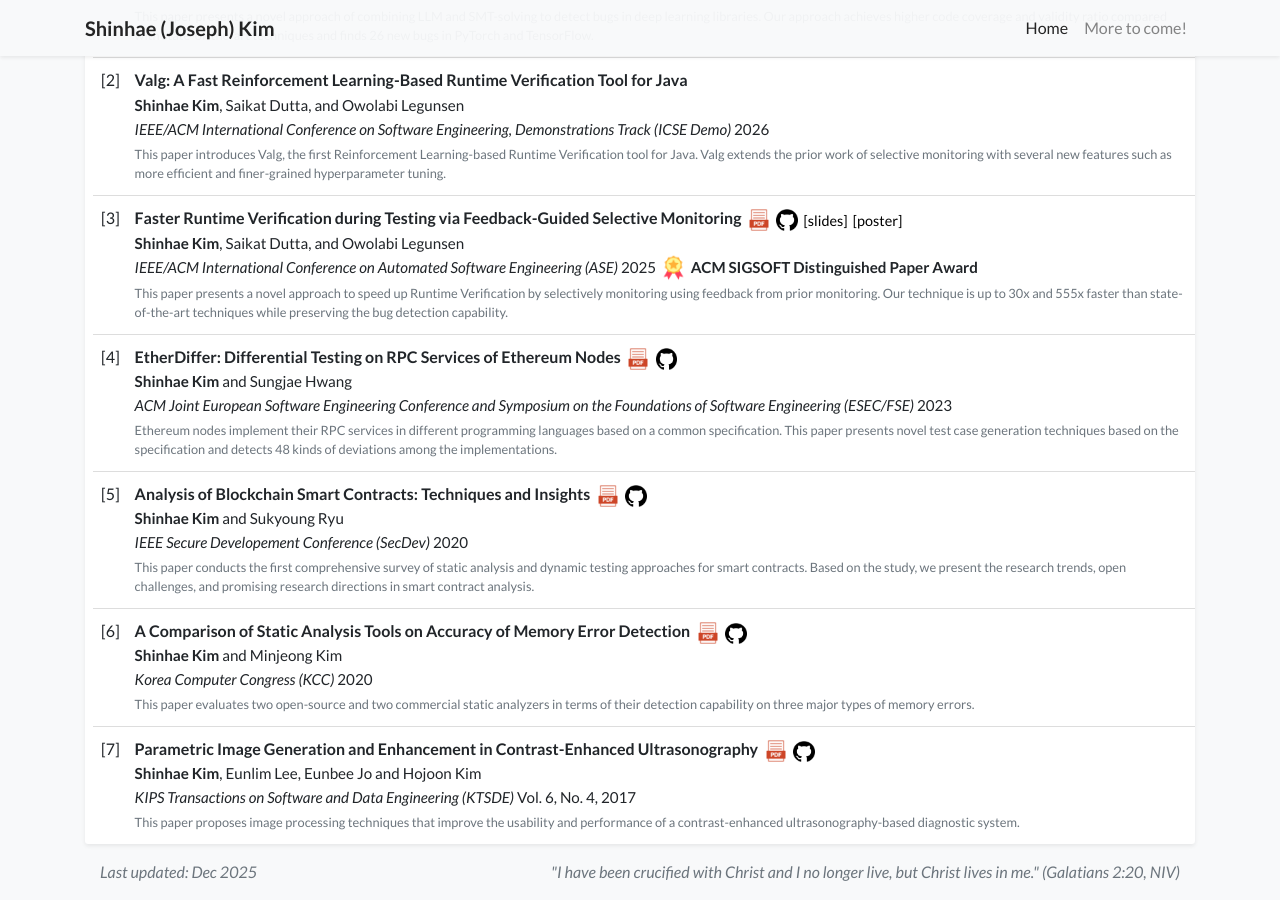
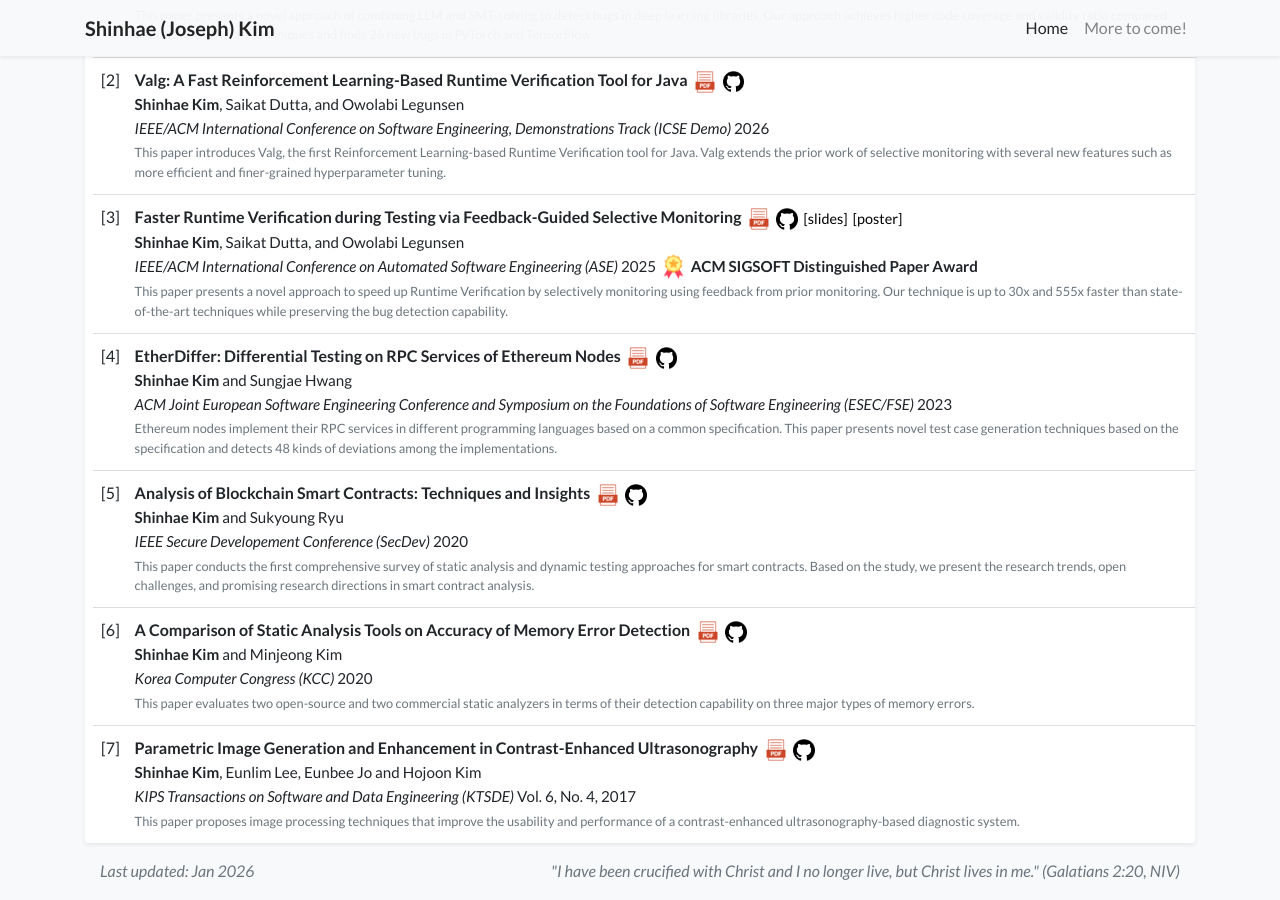
Before and after one commit to shinhae-kim/shinhae-kim.github.io, a Jekyll site: the page index.html, which Jekyll copies as it is, in a window 1280 px wide and 900 px high, scrolled down 1297 px. Built offline with Jekyll 4.4.1, drawn with Linux system fonts in a browser that asks for light colours; a style sheet for code colours, icons or effects is not loaded.

Commit message:
icse26 and demo papers

```diff
--- a/index.html
+++ b/index.html
@@ -305,13 +305,19 @@ document.querySelectorAll(".root-path-text").forEach(function(element){
 <div class="d-md-block ml-2" style="padding-top: 0.25rem;">
   <div class="col-12 p-2 pl-2">
     <h6 class="mt-0 mb-0" style="font-size: 1rem; font-weight: 600;">
-      <span style="display: inline-block; width: 2.1rem; font-weight: normal; height: 1.5rem; vertical-align: middle;">[1]</span>Testing Deep Learning Libraries via Neurosymbolic Constraint Learning
+      <span style="display: inline-block; width: 2.1rem; font-weight: normal;">[1]</span>Testing Deep Learning Libraries via Neurosymbolic Constraint Learning
+      <a href="/assets/pdf/icse26-paper.pdf" target="_blank" style="margin-left: 0.15rem;">
+        <img src="/assets/images/etc/pdf.png" alt="PDF" style="height: 1.5rem; vertical-align: middle;">
+      </a>
+      <a href="https://github.com/ncsu-swat/centaur" target="_blank" style="margin-left: 0.15rem;">
+        <img src="/assets/images/etc/github-logo.png" alt="GitHub" style="height: 1.35rem; vertical-align: middle;">
+      </a>
     </h6>
     <div style="padding-left: 2.1rem;">
-      <p class="mb-0 small" style="font-size: 0.95rem; margin-top: -0.17rem;">
+      <p class="mb-0 small" style="font-size: 0.95rem; margin-top: -0.18rem;">
         <span class="text-body">M M Abid Naziri<span style="font-size:1.2em;">*</span></span>, <strong>Shinhae Kim<span style="font-size:1.2em;">*</span></strong>, <span class="text-body">Feiran (Alex) Qin</span>, <span class="text-body">Marcelo d'Amorim</span>, and <span class="text-body">Saikat Dutta</span> <span style="font-style: italic;">(* equal contributions)</span>
       </p>
-      <p class="small" style="font-size: 0.95rem; margin-top: 0.04rem; margin-bottom: 0;">
+      <p class="small" style="font-size: 0.95rem; margin-top: 0.03rem; margin-bottom: 0;">
       <i style="font-weight: 400;">IEEE/ACM International Conference on Software Engineering (ICSE) </i> 2026
       </p>
       <p class="mt-1 mb-0 small text-muted">
@@ -325,10 +331,16 @@ document.querySelectorAll(".root-path-text").forEach(function(element){
 <div class="d-md-block ml-2" style="border-top: 1px solid #ddd; margin-top: 0.25rem; padding-top: 0.25rem;">
   <div class="col-12 p-2 pl-2">
     <h6 class="mt-0 mb-0" style="font-size: 1rem; font-weight: 600;">
-      <span style="display: inline-block; width: 2.1rem; font-weight: normal; height: 1.5rem; vertical-align: middle;">[2]</span>Valg: A Fast Reinforcement Learning-Based Runtime Verification Tool for Java
+      <span style="display: inline-block; width: 2.1rem; font-weight: normal;">[2]</span>Valg: A Fast Reinforcement Learning-Based Runtime Verification Tool for Java
+      <a href="/assets/pdf/icse26-demo-paper.pdf" target="_blank" style="margin-left: 0.15rem;">
+        <img src="/assets/images/etc/pdf.png" alt="PDF" style="height: 1.5rem; vertical-align: middle;">
+      </a>
+      <a href="https://github.com/SoftEngResearch/tracemop" target="_blank" style="margin-left: 0.15rem;">
+        <img src="/assets/images/etc/github-logo.png" alt="GitHub" style="height: 1.35rem; vertical-align: middle;">
+      </a>
     </h6>
     <div style="padding-left: 2.1rem;">
-      <p class="mt-0 mb-0 small" style="font-size: 0.95rem; margin-top: -0.013rem;">
+      <p class="mb-0 small" style="font-size: 0.95rem; margin-top: -0.07rem;">
         <strong>Shinhae Kim</strong>, <span class="text-body">Saikat Dutta</span>, and <span class="text-body">Owolabi Legunsen</span>
       </p>
       <p class="small" style="font-size: 0.95rem; margin-top: 0.08rem; margin-bottom: 0;">
@@ -474,7 +486,7 @@ document.querySelectorAll(".root-path-text").forEach(function(element){
         <div class="row my-3">
             <div class="col-3">
                 <div class="text-muted">
-                    <i>Last updated: Dec 2025</i>
+                    <i>Last updated: Jan 2026</i>
                 </div>
             </div>
             <div class="col-9">
```
Also changed, not shown: 2 other files.
